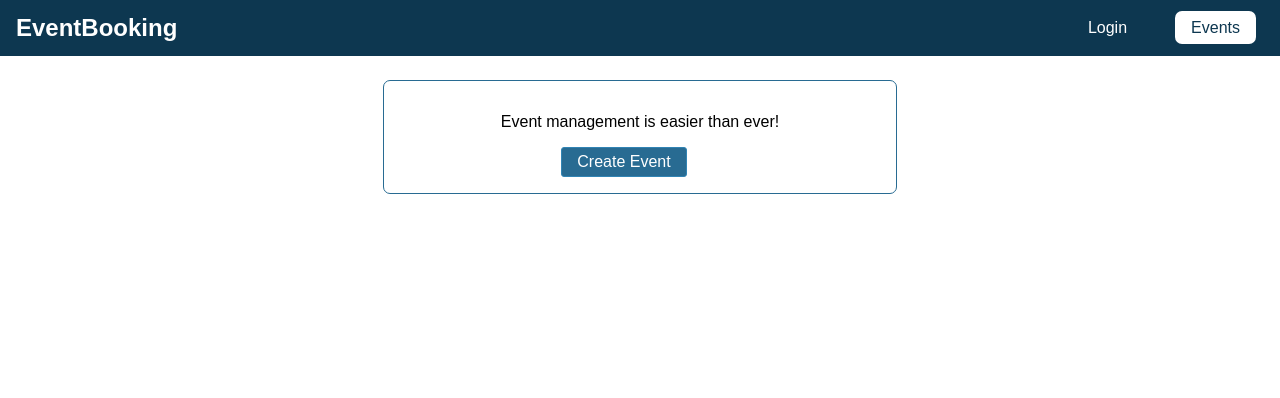
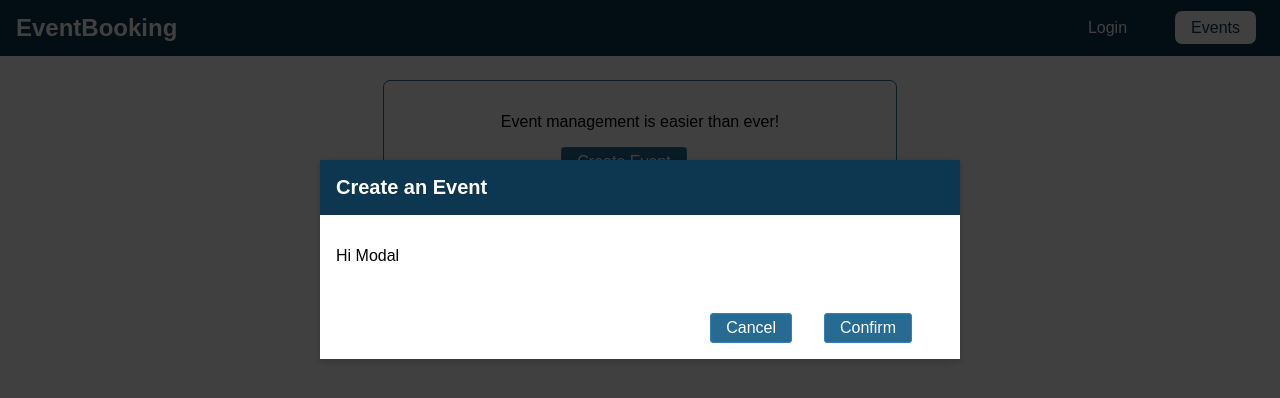
Before and after one commit to AkhlakurRahman/API-using-GraphQL-and-Node.js, a React (Create React App) app in the folder frontend/: page /events in a window 1280 px wide. Both pictures are taken after a click on the button "Create Event". Shown: the top 398 px of the page. Built offline with nearby package versions, Linux system fonts and the light colour scheme.

Commit message:
for creating events a modal has added

```diff
--- a/frontend/src/Pages/Events.js
+++ b/frontend/src/Pages/Events.js
@@ -1,15 +1,52 @@
 import React, { Component } from 'react';
 
 import './Events.css';
+import Modal from '../components/Modal/Modal';
+import Backdrop from '../components/Modal/Backdrop/Backdrop';
+
 export default class Events extends Component {
+  state = {
+    showBackdrop: false
+  };
+
+  handleShowingBackdrop = () => {
+    this.setState({ showBackdrop: true });
+  };
+
+  handleCancelingBackdrop = () => {
+    this.setState({ showBackdrop: false });
+  };
+
+  handleConfirm = () => {
+    this.setState({ showBackdrop: false });
+  };
+
   render() {
     return (
-      <div className="events-control">
-        <p>Event management is easier than ever!</p>
-        <button className="btn" type="button">
-          Create Event
-        </button>
-      </div>
+      <React.Fragment>
+        {this.state.showBackdrop && <Backdrop />}
+        {this.state.showBackdrop && (
+          <Modal
+            title="Create an Event"
+            canCancel
+            canConfirm
+            handleCancelingBackdrop={this.handleCancelingBackdrop}
+            handleConfirm={this.handleConfirm}
+          >
+            <p>Hi Modal</p>
+          </Modal>
+        )}
+        <div className="events-control">
+          <p>Event management is easier than ever!</p>
+          <button
+            className="btn"
+            type="button"
+            onClick={this.handleShowingBackdrop}
+          >
+            Create Event
+          </button>
+        </div>
+      </React.Fragment>
     );
   }
 }
--- /dev/null
+++ b/frontend/src/components/Modal/Backdrop/Backdrop.css
@@ -0,0 +1,8 @@
+.backdrop {
+  position: fixed;
+  top: 0;
+  left: 0;
+  height: 100vh;
+  width: 100%;
+  background: rgba(0, 0, 0, 0.75);
+}
--- /dev/null
+++ b/frontend/src/components/Modal/Backdrop/Backdrop.js
@@ -0,0 +1,7 @@
+import React from 'react';
+
+import './Backdrop.css';
+
+const Backdrop = props => <div className="backdrop"></div>;
+
+export default Backdrop;
--- /dev/null
+++ b/frontend/src/components/Modal/Modal.css
@@ -0,0 +1,36 @@
+.modal-control {
+  width: 90%;
+  background: #fff;
+  box-shadow: 0 2px 8px rgba(0, 0, 0, 0.2);
+  position: fixed;
+  top: 20vh;
+  left: 5%;
+}
+
+.modal__header {
+  padding: 1rem;
+  background: rgb(13, 55, 80);
+  color: #fff;
+}
+
+.modal__header h1 {
+  margin: 0;
+  font-size: 1.25rem;
+}
+
+.modal__content {
+  padding: 1rem;
+}
+
+.modal__action {
+  display: flex;
+  justify-content: flex-end;
+  padding: 1rem;
+}
+
+@media (min-width: 768px) {
+  .modal-control {
+    width: 40rem;
+    left: calc((100% - 40rem) / 2);
+  }
+}
--- a/frontend/src/components/Modal/Modal.js
+++ b/frontend/src/components/Modal/Modal.js
@@ -1,9 +1,33 @@
 import React from 'react';
 
-const Modal = ({ title }) => {
+import './Modal.css';
+
+const Modal = ({
+  title,
+  children,
+  canCancel,
+  canConfirm,
+  handleConfirm,
+  handleCancelingBackdrop
+}) => {
   return (
     <div className="modal-control">
-      <header>{title}</header>
+      <header className="modal__header">
+        <h1>{title}</h1>
+      </header>
+      <section className="modal__content">{children}</section>
+      <section className="modal__action">
+        {canCancel && (
+          <button className="btn" onClick={handleCancelingBackdrop}>
+            Cancel
+          </button>
+        )}
+        {canConfirm && (
+          <button className="btn" onClick={handleConfirm}>
+            Confirm
+          </button>
+        )}
+      </section>
     </div>
   );
 };
```
